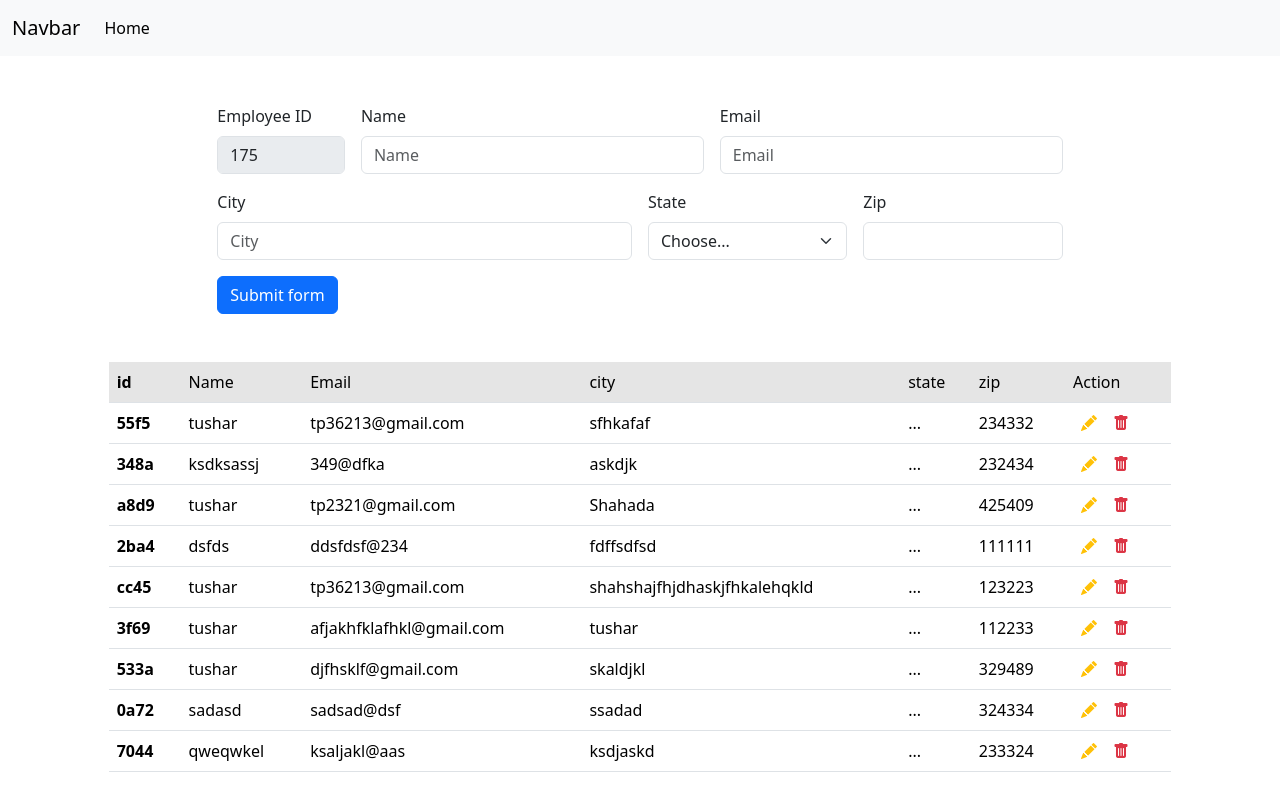
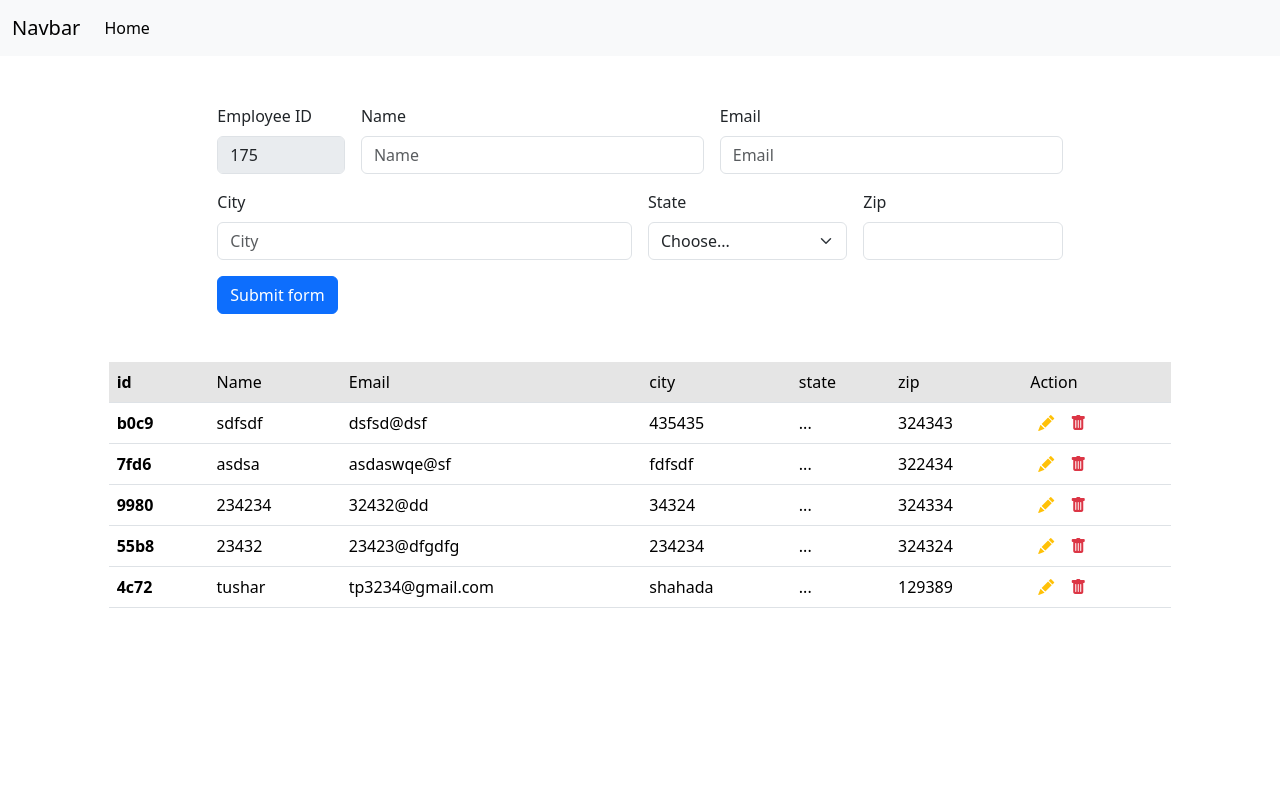
Before and after one commit to tusharpatil1907/angular-crud-app, an Angular app: page / in a window 1280 px wide. Built offline with nearby package versions, Linux system fonts and the light colour scheme; data requests are answered from the project's data file.

Commit message:
refresh fixed

```diff
--- a/db.json
+++ b/db.json
@@ -1,76 +1,44 @@
 {
   "Employees": [
     {
-      "id": "55f5",
-      "name": "tushar",
-      "email": "tp36213@gmail.com",
-      "city": "sfhkafaf",
+      "id": "b0c9",
+      "name": "sdfsdf",
+      "email": "dsfsd@dsf",
+      "city": "435435",
       "state": "...",
-      "zip": "234332"
+      "zip": "324343"
     },
     {
-      "name": "ksdksassj",
-      "email": "349@dfka",
-      "city": "askdjk",
+      "id": "7fd6",
+      "name": "asdsa",
+      "email": "asdaswqe@sf",
+      "city": "fdfsdf",
       "state": "...",
-      "zip": "232434",
-      "id": "348a"
+      "zip": "322434"
     },
     {
-      "name": "tushar",
-      "email": "tp2321@gmail.com",
-      "city": "Shahada",
-      "state": "...",
-      "zip": "425409",
-      "id": "a8d9"
-    },
-    {
-      "id": "2ba4",
-      "name": "dsfds",
-      "email": "ddsfdsf@234",
-      "city": "fdffsdfsd",
-      "state": "...",
-      "zip": "111111"
-    },
-    {
-      "id": "cc45",
-      "name": "tushar",
-      "email": "tp36213@gmail.com",
-      "city": "shahshajfhjdhaskjfhkalehqkld",
-      "state": "...",
-      "zip": "123223"
-    },
-    {
-      "id": "3f69",
-      "name": "tushar",
-      "email": "afjakhfklafhkl@gmail.com",
-      "city": "tushar",
-      "state": "...",
-      "zip": "112233"
-    },
-    {
-      "id": "533a",
-      "name": "tushar",
-      "email": "djfhsklf@gmail.com",
-      "city": "skaldjkl",
-      "state": "...",
-      "zip": "329489"
-    },
-    {
-      "id": "0a72",
-      "name": "sadasd",
-      "email": "sadsad@dsf",
-      "city": "ssadad",
+      "id": "9980",
+      "name": "234234",
+      "email": "32432@dd",
+      "city": "34324",
       "state": "...",
       "zip": "324334"
     },
     {
-      "id": "7044",
-      "name": "qweqwkel",
-      "email": "ksaljakl@aas",
-      "city": "ksdjaskd",
+      "id": "55b8",
+      "name": "23432",
+      "email": "23423@dfgdfg",
+      "city": "234234",
       "state": "...",
-      "zip": "233324"
+      "zip": "324324"
+    },
+    {
+      "id": "4c72",
+      "name": "tushar",
+      "email": "tp3234@gmail.com",
+      "city": "shahada",
+      "state": "...",
+      "zip": "129389"
     }
   ]
 }
--- a/src/app/app.component.html
+++ b/src/app/app.component.html
@@ -14,6 +14,6 @@
 </nav>
 <!-- (triggerApiCall)="onTriggerApiCall()" -->
 <app-employeeform (sendToParent)="handleChild1Event()" ></app-employeeform>
-<app-employeelist [triggerApiCall]="triggerApiCall"></app-employeelist>
+<app-employeelist [triggerApiCall]="triggerApiCall" (dataFetched)="onDataFetched()"></app-employeelist>
 <router-outlet   />
 <!-- (callApiEvent)="onTriggerApiCall()" -->
--- a/src/app/app.component.ts
+++ b/src/app/app.component.ts
@@ -14,11 +14,14 @@ import { HttpClientModule } from '@angular/common/http';
 export class AppComponent {
   title = 'employee-app';
 
-  @ViewChild(EmployeelistComponent) listcall!: EmployeelistComponent;
-  triggerApiCall: boolean = false;  // Initially false
+  triggerApiCall: boolean = false;
 
   handleChild1Event() {
     console.log('Event received from Child 1');
-    this.triggerApiCall = true;  // Set to true when Child 1 event is triggered
+    this.triggerApiCall = true;
   }
+
+  onDataFetched() {
+
+    this.triggerApiCall = false; }
 }
--- a/src/app/components/employeeform/employeeform.component.ts
+++ b/src/app/components/employeeform/employeeform.component.ts
@@ -23,9 +23,9 @@ export class EmployeeformComponent implements OnInit {
     this.generateForm()
   }
 
-  generateForm(){
+  generateForm() {
     this.employeeForm = this.fb.group({
-      id: [{value:this.randomId, disabled:true}, Validators.required],
+      id: [{ value: this.randomId, disabled: true }, Validators.required],
       name: ['', [Validators.required, Validators.minLength(3)]],
       email: ['', [Validators.required, Validators.email]],
       city: ['', Validators.required],
@@ -50,10 +50,10 @@ export class EmployeeformComponent implements OnInit {
 
   @Output() sendToParent = new EventEmitter();
 
-  onClick() {
-    this.sendToParent.emit();
-    console.log('emitted')
-  }
+  // onClick() {
+  //   this.sendToParent.emit();
+  //   console.log('emitted')
+  // }
   submit() {
     // const id = this.generateId();
     this.markAllAsTouched(this.employeeForm);
@@ -62,22 +62,20 @@ export class EmployeeformComponent implements OnInit {
       console.log(this.employeeForm.value)
       if (!this.user) {
         this.emp.setData(employee) //add new data
-
       }
       else {
-
         this.updateUser(this.user.id);
-
       }
-      this.onClick()
-      // this.employeeForm.reset();
+      this.sendToParent.emit();
+      // this.onClick()
+      this.employeeForm.reset();
       this.generateForm()
     }
   }
 
 
 
-disableForm(){
+  disableForm() {
     this.employeeForm.get('id')?.disable(); // Disable the 'id' field
   }
 
@@ -110,7 +108,7 @@ disableForm(){
 
     this.http.put<User>(api, updatedUser).subscribe(
       res => {
-         console.log("updated",res);
+        console.log("updated", res);
 
       },
       error => {
@@ -134,9 +132,9 @@ disableForm(){
       control.markAsTouched();
     });
   }
-  generateId(){
-    let id:number ;
-    id = Math.floor(Math.random()*1000)
+  generateId() {
+    let id: number;
+    id = Math.floor(Math.random() * 1000)
     id.toString()
     return id
   }
--- a/src/app/components/employeelist/employeelist.component.ts
+++ b/src/app/components/employeelist/employeelist.component.ts
@@ -12,7 +12,7 @@ import { FormGroup } from '@angular/forms';
   templateUrl: './employeelist.component.html',
   styleUrl: './employeelist.component.css'
 })
-export class EmployeelistComponent implements OnInit,OnChanges {
+export class EmployeelistComponent implements OnInit, OnChanges {
   @Input() triggerApiCall: boolean = false;
   employeeDetail: any
 
@@ -24,21 +24,38 @@ export class EmployeelistComponent implements OnInit,OnChanges {
       this.employeeDetail = resp;
     });
   }
-  ngOnChanges(changes:any): void {
-    if (changes['triggerApiCall'] && changes['triggerApiCall'].currentValue) {
-      console.log(changes)
-      this.callApi();  // Trigger API call on input change
+  // ngOnChanges(changes:any): void {
+  //   if (changes['triggerApiCall'] && changes['triggerApiCall'].currentValue) {
+  //     console.log(changes)
+  //     this.callApi();  // Trigger API call on input change
+  //   }
+  // }
+  @Output() dataFetched = new EventEmitter<void>();
+  ngOnChanges(changes: SimpleChanges) {
+    if (changes['triggerApiCall'] && this.triggerApiCall) {
+      this.callandReset()
     }
   }
 
+
+
+
+
+
+
+
+
+  callandReset() {
+    this.callApi();
+    this.dataFetched.emit();
+    this.triggerApiCall = false
+  }
   senduserId(id: string) {
     this.EmployeeService.setId(id)
   }
-  // senduserId(id: string) {
-  //   this.EmployeeService.setId(id)
-  // }
 
-  callApi(){
+
+  callApi() {
     this.EmployeeService.getData().subscribe((resp: any) => {
       console.log(resp);
       this.employeeDetail = resp;
@@ -51,16 +68,16 @@ export class EmployeelistComponent implements OnInit,OnChanges {
   //   console.log("Method in Child 2 has been called!");
   // }
   deleteEmployee(id: string): void {
-    this.EmployeeService.deleteEmployee(id).subscribe(res=>{
+    this.EmployeeService.deleteEmployee(id).subscribe(res => {
       console.log('done')
-    },error=>{
+    }, error => {
       console.log(error)
     });
     this.employeeDetail = this.employeeDetail.filter((employee: any) => employee.id !== id); // Update the UI
   }
 
-  getonevent(){
-    this.EmployeeService.getData().subscribe(res=>{
+  getonevent() {
+    this.EmployeeService.getData().subscribe(res => {
       this.employeeDetail = res;
     })
   }
```
Lines whose indentation alone changed are shown as unchanged.
